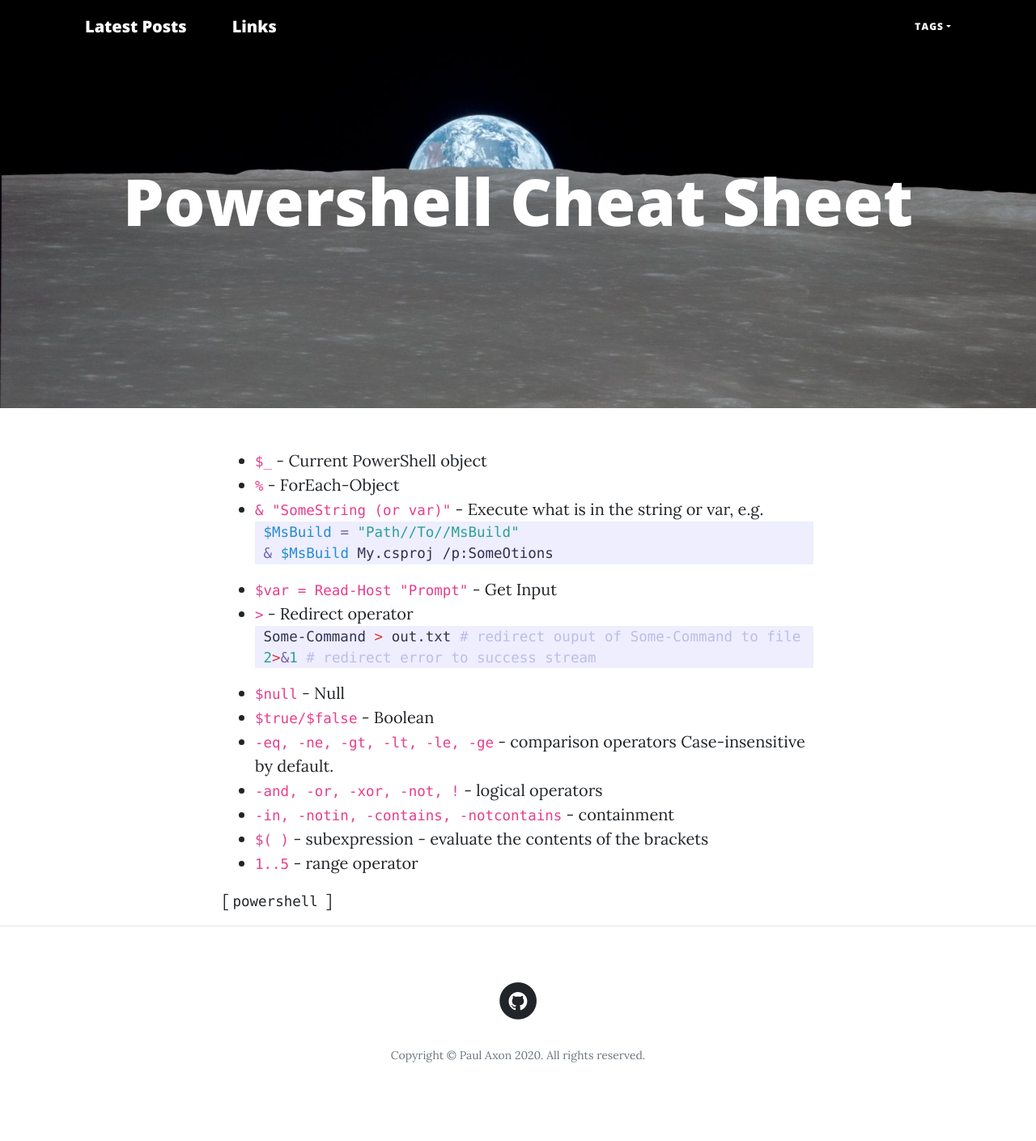
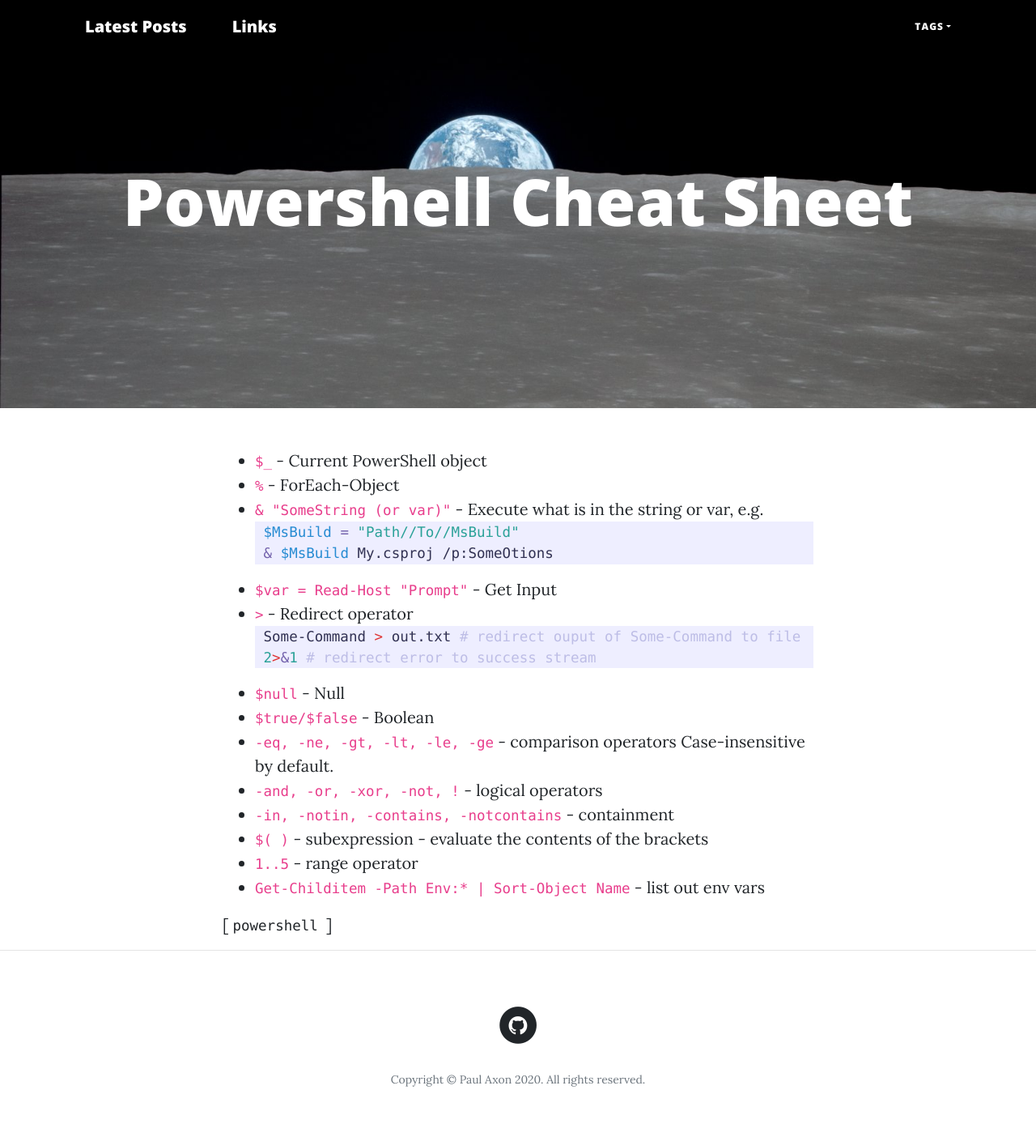
Before and after one commit to paxdev/paxdev.github.io, a Jekyll site: the page built from _posts/2020-02-03-powershell-cheat-sheet.md, in a window 1280 px wide. Shown: the whole page at 81% size. Built offline with Jekyll 4.4.1, drawn with Linux system fonts in a browser that asks for light colours; our own code applies the rules of GitHub Pages for plain Markdown files; before the commit the page ends 1379 px from its top, so only the background shows below that.

Commit message:
Update 2020-02-03-powershell-cheat-sheet.md

```diff
--- a/_posts/2020-02-03-powershell-cheat-sheet.md
+++ b/_posts/2020-02-03-powershell-cheat-sheet.md
@@ -26,3 +26,4 @@
 * `-in, -notin, -contains, -notcontains` - containment
 * `$( )` - subexpression - evaluate the contents of the brackets
 * `1..5` - range operator
+* `Get-Childitem -Path Env:* | Sort-Object Name` - list out env vars
```
